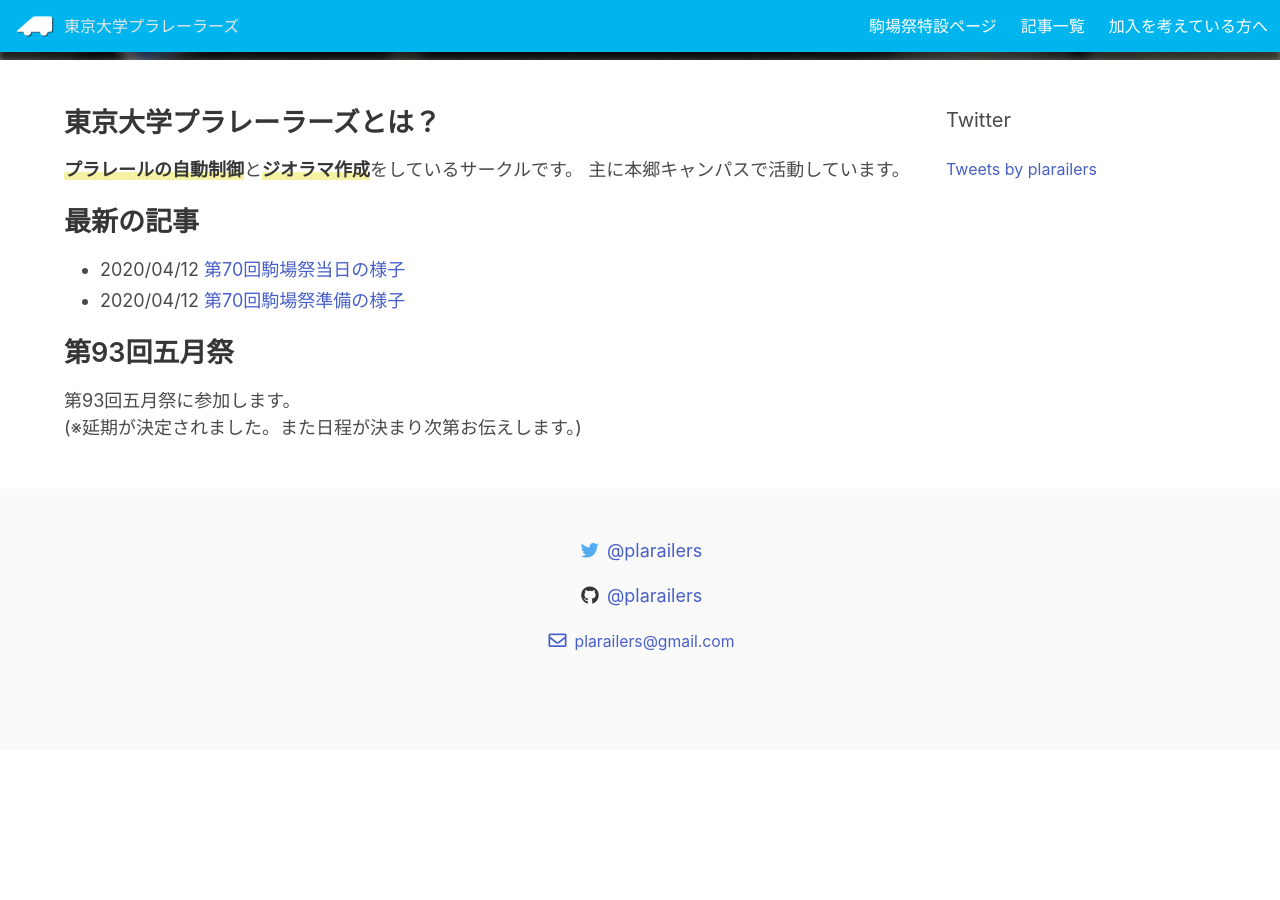
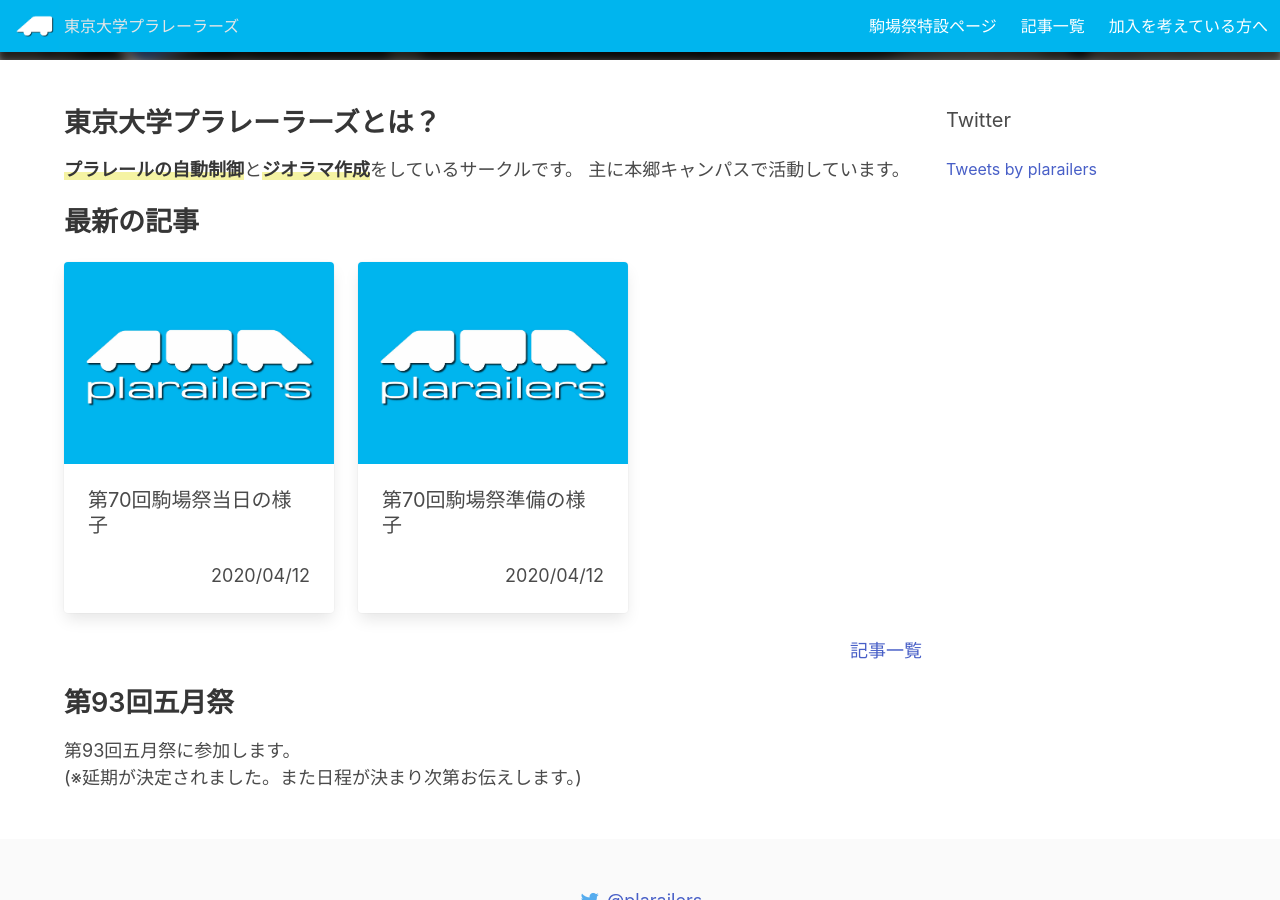
Before and after one commit to plarailers/plarailers.github.io, a Jekyll site: the page built from index.html, in a window 1280 px wide and 900 px high, scrolled down 892 px. Built offline with Jekyll 4.4.1, drawn with Linux system fonts in a browser that asks for light colours; nearby versions of some CDN libraries; comment, search, counter and statistics services are not loaded; before the commit the page ends 1642 px from its top, so only the background shows below that.

Commit message:
最新の記事の表示を改善

```diff
--- a/assets/css/main.scss
+++ b/assets/css/main.scss
@@ -71,6 +71,10 @@ $color-plarailers: #00b5ee;
   }
 }
 
+.p-is-cover {
+  object-fit: cover;
+}
+
 .p-youtube {
   position: relative;
   margin: 0 auto;
--- a/index.html
+++ b/index.html
@@ -26,14 +26,30 @@ layout: default
         {% if site.posts.size > 0 %}
         <div class="content">
           <h3>最新の記事</h3>
-          <ul>
-            {% for post in site.posts %}
-            <li>
-              {{ post.date | date: "%Y/%m/%d" }}
-              <a href="{{ post.url }}">{{ post.title }}</a>
-            </li>
-            {% endfor %}
-          </ul>
+        </div>
+        <div class="columns is-multiline">
+          {% for post in site.posts %}
+          <div class="column is-4-desktop is-6-tablet">
+            <a class="card is-block" href="{{ post.url }}">
+              <div class="card-image">
+                <figure class="image is-4by3">
+                  <img src="assets/img/logo.jpg" alt="" class="p-is-cover">
+                </figure>
+              </div>
+              <div class="card-content">
+                <p class="subtitle">
+                  {{ post.title }}
+                </p>
+                <div class="content has-text-right">
+                  <time datetime="{{ post.date | date: "%Y-%m-%d" }}">{{ post.date | date: "%Y/%m/%d" }}</time>
+                </div>
+              </div>
+            </a>
+          </div>
+          {% endfor %}
+        </div>
+        <div class="content has-text-right">
+          <a href="/posts/">記事一覧</a>
         </div>
         {% endif %}
         <div class="content">
```
